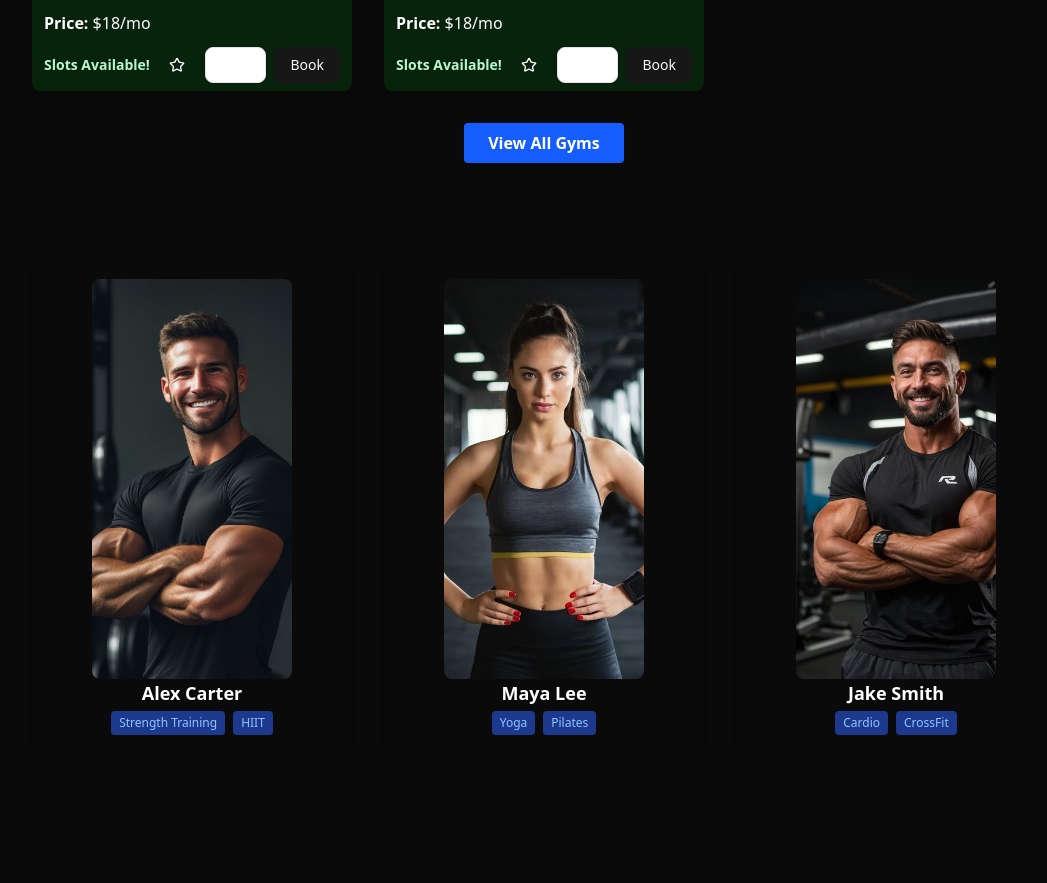
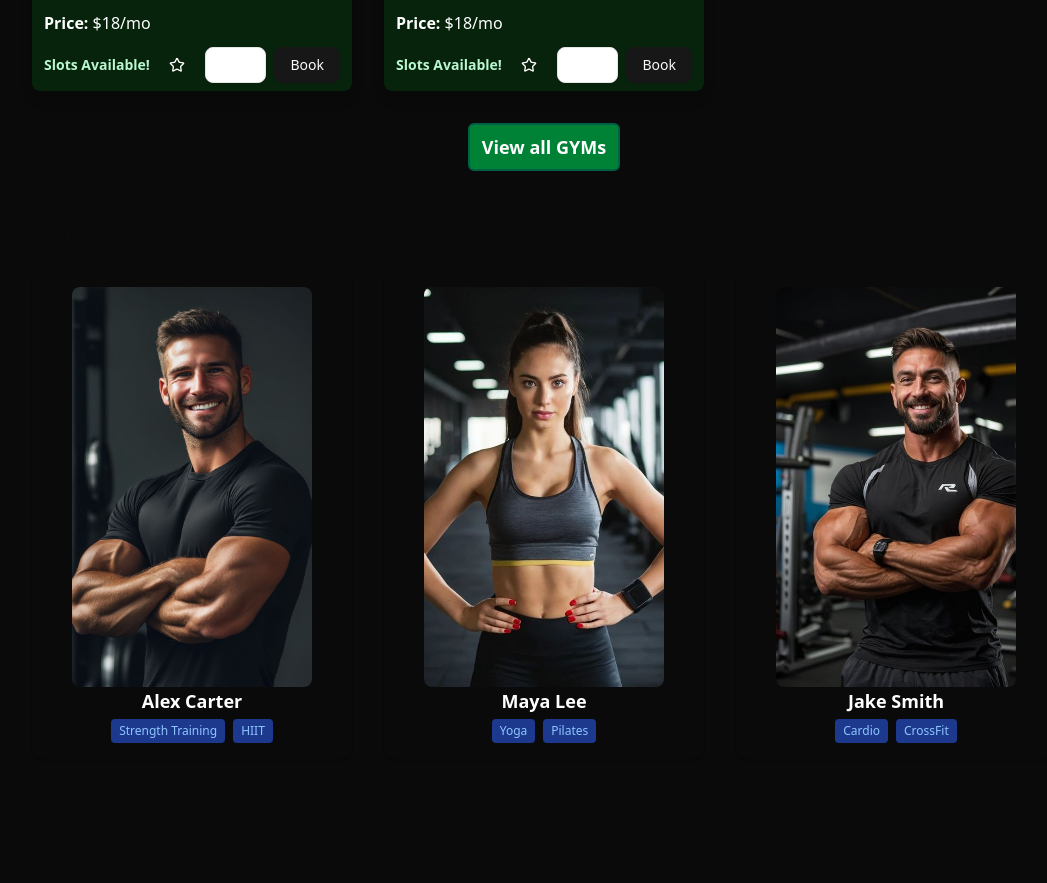
Before and after one commit to Kaleab-Shewangizaw/Gym-connect, a Next.js app: page / in a window 1280 px wide. Shown: the part 2043-2926 px from the top of the page, without its empty margins (96-1143 px from the left). Built offline with nearby package versions, Linux system fonts and the light colour scheme.

Commit message:
fixed the button

```diff
--- a/src/app/LandingPageSections/Featured.tsx
+++ b/src/app/LandingPageSections/Featured.tsx
@@ -1,3 +1,6 @@
+"use client";
+
+import { motion } from "framer-motion";
 import { Button } from "@/components/ui/button";
 import { Star } from "lucide-react";
 import Image from "next/image";
@@ -133,9 +136,13 @@ export default function FeaturedSection() {
           </div>
           <div className="flex justify-center mt-8">
             <Link href="/gyms">
-              <button className="px-6 py-2 bg-blue-600 text-white rounded hover:bg-blue-700 font-semibold transition">
-                View All Gyms
-              </button>
+              <motion.button
+                whileHover={{ scale: 1.05 }}
+                transition={{ duration: 0.3 }}
+                className="px-3 py-2 cursor-pointer  rounded-sm font-bold text-lg border-emerald-800 border-2 bg-green-700 text-white"
+              >
+                View all GYMs
+              </motion.button>
             </Link>
           </div>
         </div>
@@ -148,7 +155,7 @@ export default function FeaturedSection() {
                 key={trainer.name}
                 className=" text-white rounded-lg shadow p-4 flex flex-col items-center"
               >
-                <div className="relative w-50 h-100 rounded-md  overflow-hidden">
+                <div className="relative w-60 h-100 rounded-md  overflow-hidden">
                   <Image
                     src={trainer.image}
                     alt={trainer.name}
```
